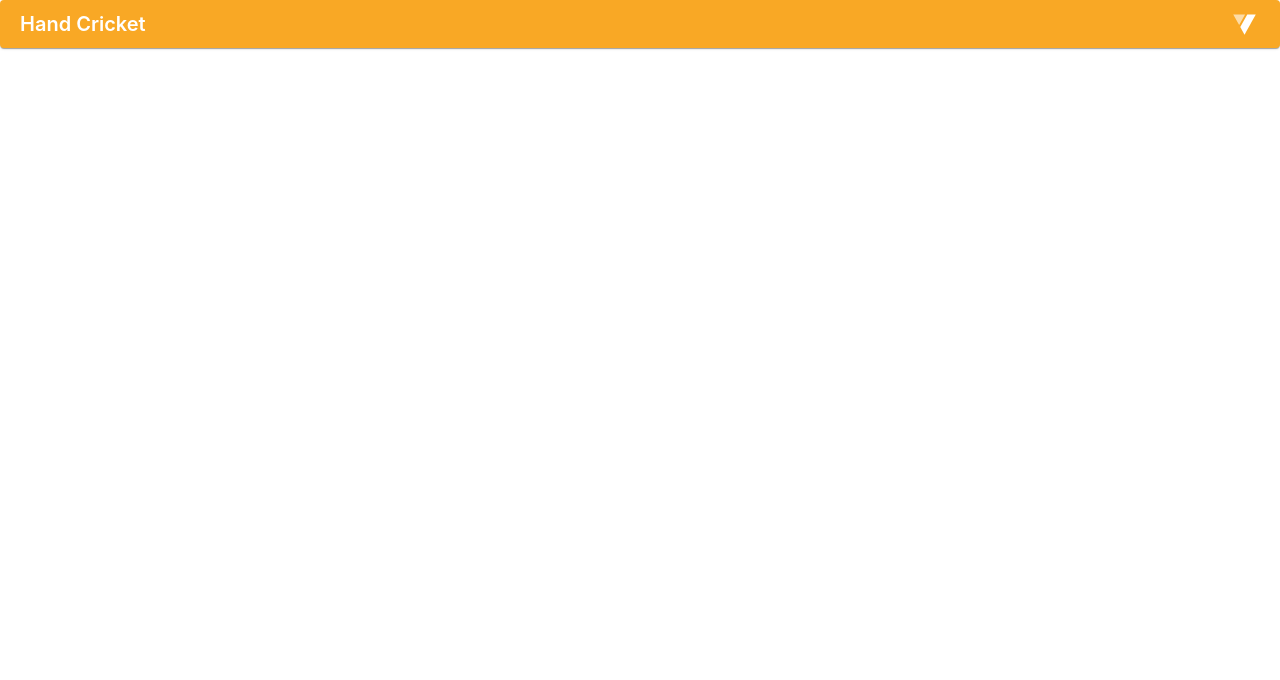
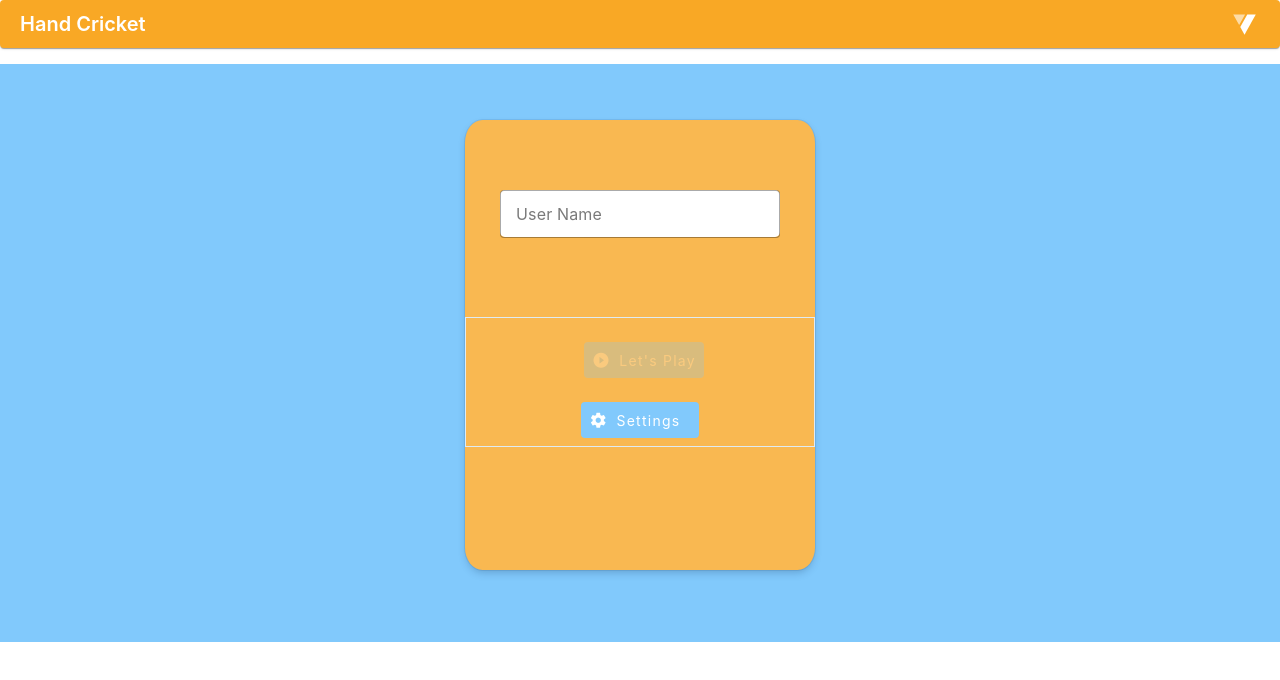
Before and after one commit to AnandaSH-8/Hand-Cricket-vue, a Vue app in the folder frontend/: page /gameHome in a window 1280 px wide. Before the commit this address had no page. Shown: the top 680 px of the page. Built offline with nearby package versions, Linux system fonts and the light colour scheme.

Commit message:
settings files and route fixes

```diff
--- a/frontend/src/App.vue
+++ b/frontend/src/App.vue
@@ -1,7 +1,7 @@
 <template>
   <v-layout style="margin-bottom: 2vh">
     <v-app-bar elevation="1" flat color="yellow-darken-3" rounded density="compact">
-      <v-app-bar-title style="cursor: pointer;" class="text-white" @click="$router.push('/')">Hand Cricket</v-app-bar-title>
+      <v-app-bar-title style="cursor: pointer;" class="text-white" @click="$router.push('/gameHome')">Hand Cricket</v-app-bar-title>
 
       <template v-slot:append>
         <v-btn
@@ -16,8 +16,14 @@
   <RouterView />
 </template>
 
-<script setup lang="ts">
-import { RouterView } from 'vue-router'
+<script setup>
+import { onMounted } from 'vue';
+import { RouterView,useRouter } from 'vue-router'
+const router = useRouter();
+
+onMounted(()=>{
+  router.push({path:'/gameHome'})
+})
 </script>
 
 <style scoped>
--- a/frontend/src/components/My Compo/EntryOverlay.vue
+++ b/frontend/src/components/My Compo/EntryOverlay.vue
@@ -10,10 +10,12 @@
                 <v-btn
                     class="globalButton ml-2" :disabled="checkUserName"
                     prepend-icon="mdi-play-circle"
-                    @click="startPlay">
+                    @click="buttonActions('play')">
                     Let's Play
                 </v-btn>
-                <v-btn class="globalButton mt-4"  prepend-icon="mdi-cog">
+                <v-btn
+                    class="globalButton mt-4"  prepend-icon="mdi-cog"
+                    @click="buttonActions('set')">
                     Settings &nbsp;
                 </v-btn>
             </v-card-actions>
@@ -29,8 +31,13 @@ import { ref } from 'vue';
 const router = useRouter();
 let username = ref('');
 
-function startPlay(){
-    router.push({path:'/gameStadium'})
+function buttonActions(action){
+    if (action == 'play') {
+        router.push({path:'/gameStadium'})
+    }
+    else{
+        router.push({path:'/gameSettings'})
+    }
 }
 
 const checkUserName = computed(()=>{
--- /dev/null
+++ b/frontend/src/components/My Compo/gameSettings.vue
@@ -0,0 +1,13 @@
+<template>
+    <v-layout>
+        <h1>Settings</h1>
+    </v-layout>
+</template>
+
+<script setup>
+
+</script>
+
+<style scoped>
+
+</style>
--- a/frontend/src/router/index.js
+++ b/frontend/src/router/index.js
@@ -18,7 +18,7 @@ const router = createRouter({
       component: () => import('../views/AboutView.vue')
     },
     {
-      path: '/',
+      path: '/gameHome',
       name: 'GameHome',
       component: () => import('../components/My Compo/EntryOverlay.vue')
     },
@@ -26,6 +26,11 @@ const router = createRouter({
       path: '/gameStadium',
       name: 'GameStadium',
       component: () => import('../components/My Compo/playStadium.vue')
+    },
+    {
+      path:'/gameSettings',
+      name:'GameSettings',
+      component: () => import('../components/My Compo/gameSettings.vue')
     }
   ]
 })
```
